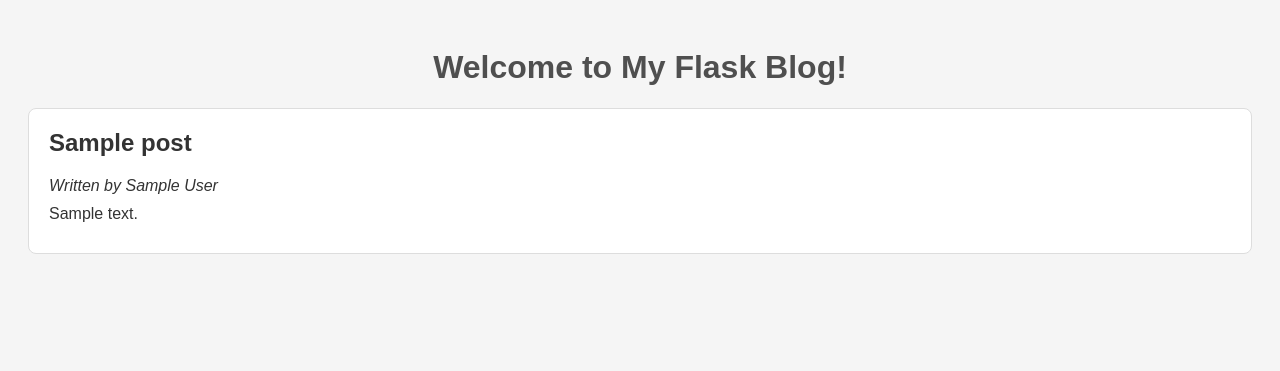
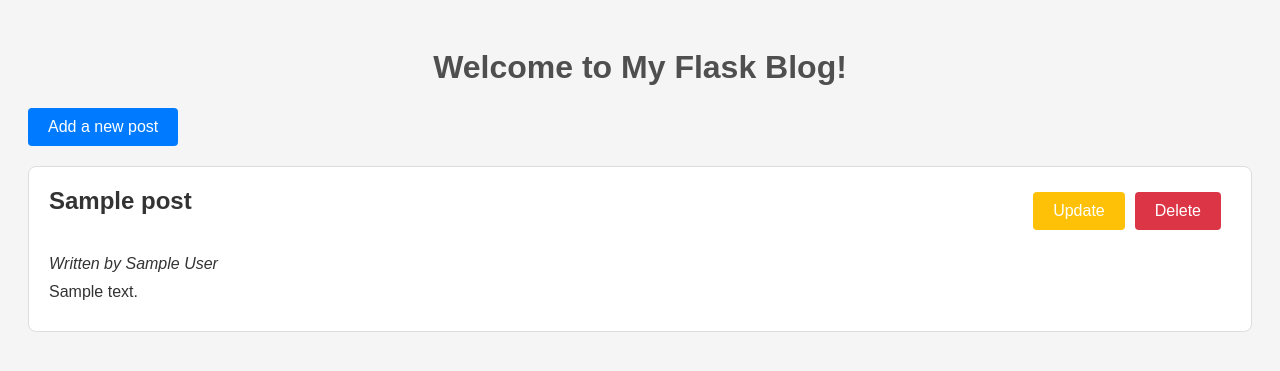
Before and after one commit to JoschuaSch/FlaskApp, a Flask app: template templates/index.html in a window 1280 px wide. Shown: the top 371 px of the page. Run offline with Flask 3, Linux system fonts and the light colour scheme; the template is opened without the code that fills it: most values are stand-ins (such as "Sample title", 1, 10 or a date in 2020).

Commit message:
Third commit + update and delete and some css

```diff
--- a/app.py
+++ b/app.py
@@ -1,7 +1,8 @@
-from flask import Flask, render_template
+from flask import Flask, render_template, request, redirect, url_for
 import json
 
 app = Flask(__name__)
+
 
 @app.route('/')
 def index():
@@ -9,5 +10,52 @@ def index():
         blog_posts = json.load(file)
     return render_template('index.html', posts=blog_posts)
 
+
+@app.route('/add', methods=['GET', 'POST'])
+def add():
+    if request.method == 'POST':
+        author = request.form.get('author')
+        title = request.form.get('title')
+        content = request.form.get('content')
+        with open('blog_posts.json') as file:
+            blog_posts = json.load(file)
+        if blog_posts:
+            new_id = blog_posts[-1]['id'] + 1
+        else:
+            new_id = 1
+        blog_posts.append({"id": new_id, "author": author, "title": title, "content": content})
+        with open('blog_posts.json', 'w') as file:
+            json.dump(blog_posts, file)
+        return redirect(url_for('index'))
+    return render_template('add.html')
+
+
+@app.route('/delete/<int:post_id>')
+def delete(post_id):
+    with open('blog_posts.json') as file:
+        blog_posts = json.load(file)
+    blog_posts = [post for post in blog_posts if post['id'] != post_id]
+    with open('blog_posts.json', 'w') as file:
+        json.dump(blog_posts, file)
+    return redirect(url_for('index'))
+
+
+@app.route('/update/<int:post_id>', methods=['GET', 'POST'])
+def update(post_id):
+    with open('blog_posts.json') as file:
+        blog_posts = json.load(file)
+    post = next((post for post in blog_posts if post['id'] == post_id), None)
+    if post is None:
+        return "Post not found", 404
+    if request.method == 'POST':
+        post['author'] = request.form.get('author')
+        post['title'] = request.form.get('title')
+        post['content'] = request.form.get('content')
+        with open('blog_posts.json', 'w') as file:
+            json.dump(blog_posts, file)
+        return redirect(url_for('index'))
+    return render_template('update.html', post=post)
+
+
 if __name__ == '__main__':
-    app.run()
+    app.run(debug=True)
--- a/static/style.css
+++ b/static/style.css
@@ -16,6 +16,7 @@ h1 {
     padding: 20px;
     margin-bottom: 20px;
     border-radius: 8px;
+    position: relative;
 }
 
 .post h2 {
@@ -25,3 +26,50 @@ h1 {
 .post p {
     margin: 10px 0;
 }
+
+.button-container {
+    text-align: left;
+    margin-bottom: 20px;
+}
+
+.btn-link {
+    display: inline-block;
+    background-color: #007BFF;
+    color: #FFF;
+    padding: 10px 20px;
+    border-radius: 4px;
+    text-decoration: none;
+    text-align: center;
+    transition: background-color 0.3s;
+    margin-right: 10px;
+}
+
+.btn-link:hover {
+    background-color: #0056b3;
+}
+
+.posts-container {
+    margin-bottom: 20px;
+}
+
+.post-header {
+    display: flex;
+    align-items: center;
+    justify-content: space-between;
+    margin-bottom: 20px;
+}
+
+.post-buttons {
+    display: flex;
+    justify-content: flex-end;
+    align-items: center;
+}
+
+.delete-link {
+    background-color: #dc3545;
+    margin-right: 10px;
+}
+
+.update-link {
+    background-color: #ffc107;
+}
--- a/templates/index.html
+++ b/templates/index.html
@@ -8,12 +8,23 @@
 </head>
 <body>
     <h1>Welcome to My Flask Blog!</h1>
+    <div class="button-container">
+        <a class="btn-link add-link" href="/add">Add a new post</a>
+    </div>
+    <div class="posts-container">
     {% for post in posts %}
         <div class="post">
-            <h2>{{ post.title }}</h2>
+            <div class="post-header">
+                <h2>{{ post.title }}</h2>
+                <div class="post-buttons">
+                    <a class="btn-link update-link" href="{{ url_for('update', post_id=post.id) }}">Update</a>
+                    <a class="btn-link delete-link" href="{{ url_for('delete', post_id=post.id) }}">Delete</a>
+                </div>
+            </div>
             <p><em>Written by {{ post.author }}</em></p>
             <p>{{ post.content }}</p>
         </div>
     {% endfor %}
+</div>
 </body>
 </html>
```
Also changed, not shown: blog_posts.json (+1 -5 lines).
